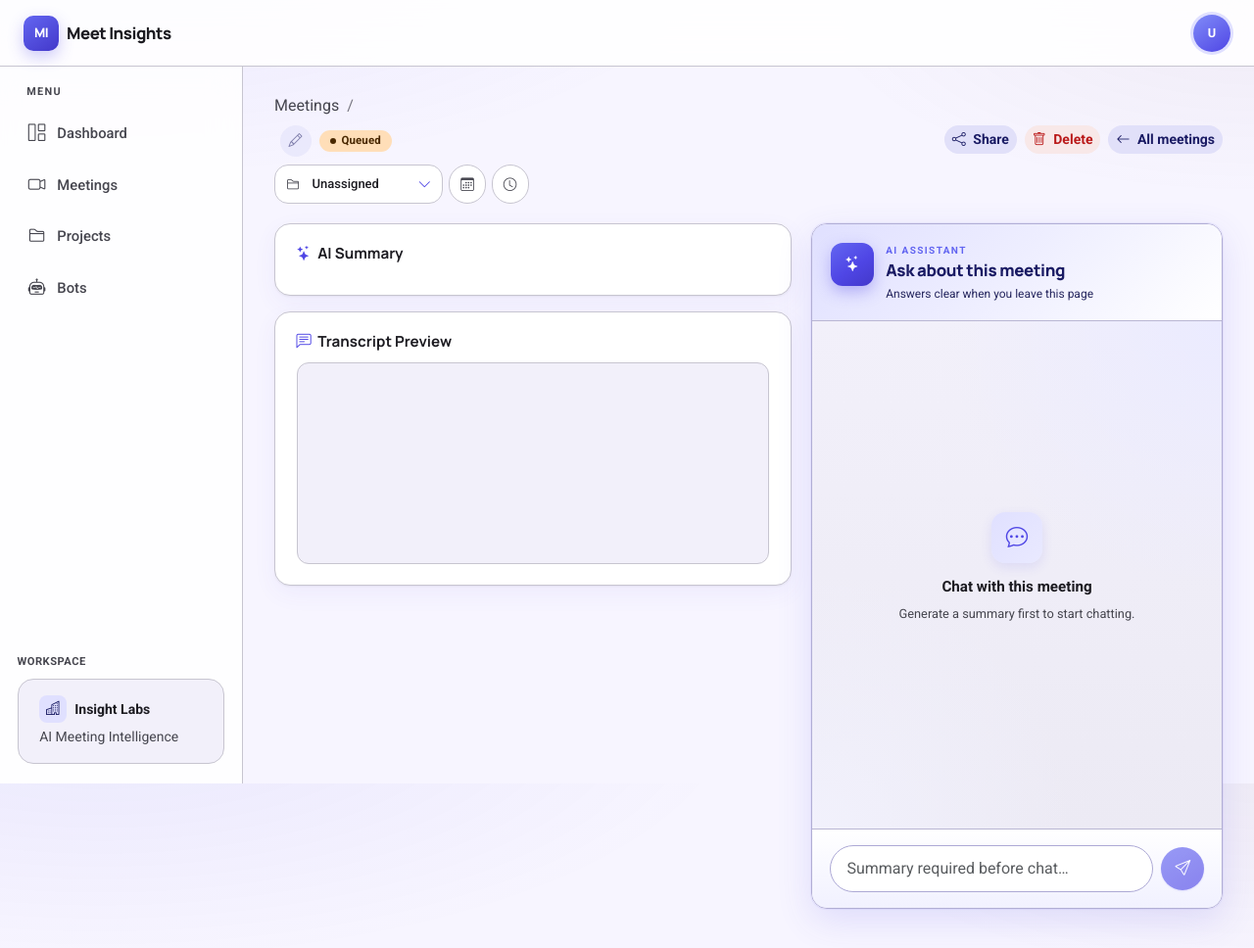
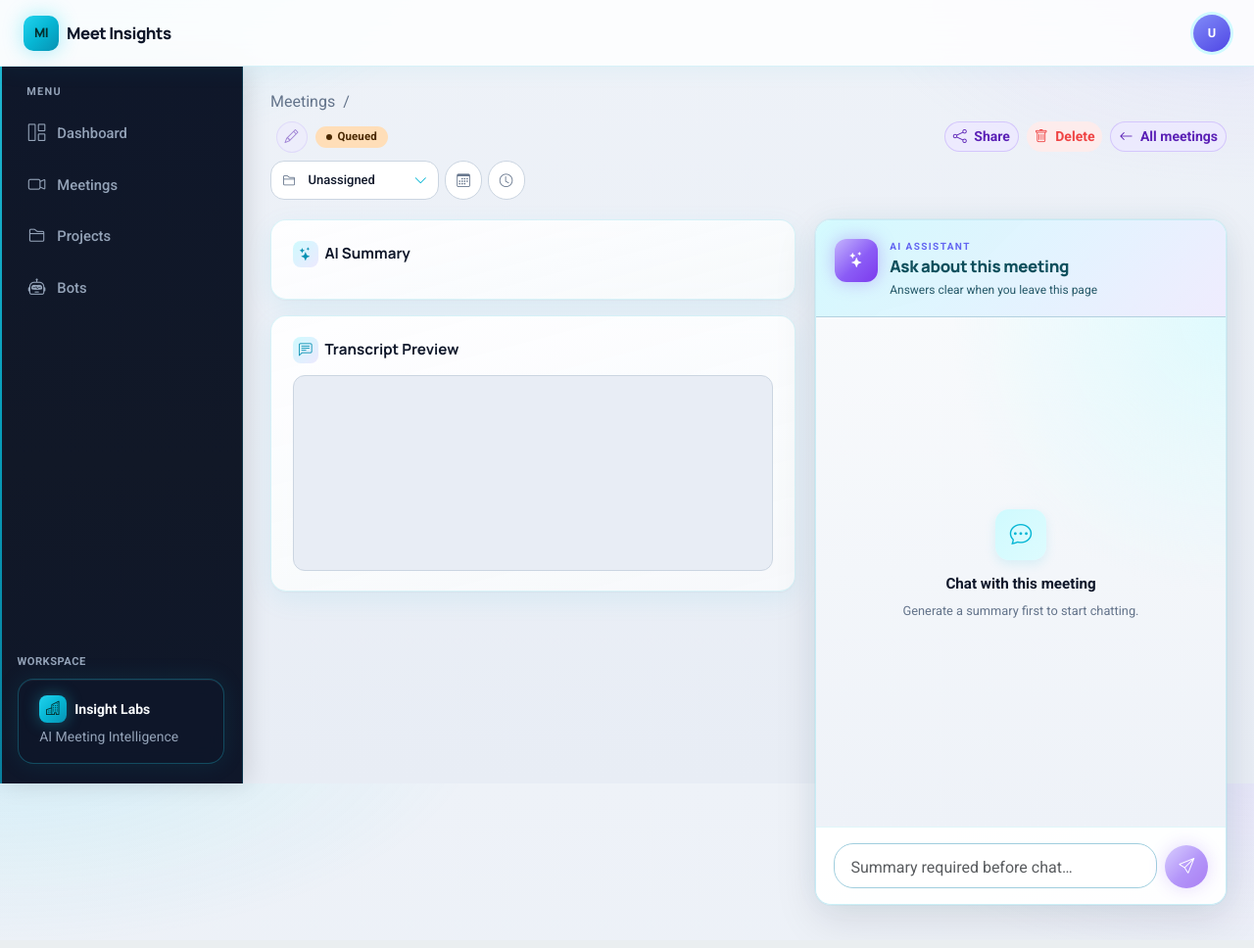
Before and after one commit to sumitsil-massoftind/MeetInsights-Web, a Python web app: template app/templates/meeting/detail.html in a window 1280 px wide. Shown: the whole page at 98% size. After the commit the page ends 942 px from the top, so only its background shows below. Run offline with Jinja, Linux system fonts and the light colour scheme; the template is opened without the code that fills it, so the values that code supplies are empty.

Commit message:
UI_redesign

```diff
--- a/app/static/css/app.css
+++ b/app/static/css/app.css
@@ -1,30 +1,29 @@
 :root {
   color-scheme: light;
-  /* Material 3 — indigo seed */
-  --md-primary: #4f46e5;
-  --md-on-primary: #ffffff;
-  --md-primary-container: #e0e0ff;
-  --md-on-primary-container: #1a1b64;
-  --md-secondary: #5b5c7a;
-  --md-secondary-container: #e1e0f9;
-  --md-tertiary: #7d5260;
-  --md-surface: #f7f5ff;
-  --md-surface-bright: #fffbff;
+  --md-primary: #06b6d4;
+  --md-on-primary: #042f2e;
+  --md-primary-container: #cffafe;
+  --md-on-primary-container: #0e4f5c;
+  --md-secondary: #64748b;
+  --md-secondary-container: #e2e8f0;
+  --md-tertiary: #8b5cf6;
+  --md-surface: #eef2f8;
+  --md-surface-bright: #f8fafc;
   --md-surface-container-lowest: #ffffff;
-  --md-surface-container-low: #f2f0fa;
-  --md-surface-container: #eceaf4;
-  --md-surface-container-high: #e6e4ee;
-  --md-on-surface: #1c1b21;
-  --md-on-surface-variant: #46464f;
-  --md-outline: #777680;
-  --md-outline-variant: #c7c5d0;
-  --md-error: #ba1a1a;
-  --md-success: #146c2e;
-  --md-warning: #8d4f00;
-  --md-info: #0061a4;
+  --md-surface-container-low: #e8edf5;
+  --md-surface-container: #dfe6f0;
+  --md-surface-container-high: #d5dde8;
+  --md-on-surface: #0f172a;
+  --md-on-surface-variant: #64748b;
+  --md-outline: #64748b;
+  --md-outline-variant: #cbd5e1;
+  --md-error: #ef4444;
+  --md-success: #10b981;
+  --md-warning: #f59e0b;
+  --md-info: #0ea5e9;
 
   --mi-primary: var(--md-primary);
-  --mi-primary-hover: #4338ca;
+  --mi-primary-hover: #0891b2;
   --mi-primary-soft: var(--md-primary-container);
   --mi-bg: var(--md-surface);
   --mi-surface: var(--md-surface-container-lowest);
@@ -33,8 +32,8 @@
   --mi-text-muted: var(--md-on-surface-variant);
   --mi-radius: 16px;
   --mi-radius-sm: 12px;
-  --mi-shadow: 0 1px 2px rgba(28, 27, 33, 0.06), 0 8px 24px rgba(79, 70, 229, 0.06);
-  --mi-shadow-lg: 0 12px 32px rgba(28, 27, 33, 0.08);
+  --mi-shadow: 0 1px 2px rgba(15, 23, 42, 0.04), 0 8px 28px rgba(6, 182, 212, 0.08);
+  --mi-shadow-lg: 0 16px 44px rgba(15, 23, 42, 0.1);
   --mi-sidebar-width: 248px;
   --mi-navbar-height: 68px;
   --mi-success: var(--md-success);
@@ -42,8 +41,8 @@
   --mi-danger: var(--md-error);
   --mi-info: var(--md-info);
 
-  --bs-primary: #4f46e5;
-  --bs-primary-rgb: 79, 70, 229;
+  --bs-primary: #06b6d4;
+  --bs-primary-rgb: 6, 182, 212;
   --bs-body-font-family: "Roboto", "Segoe UI", system-ui, sans-serif;
   --bs-body-bg: var(--md-surface);
   --bs-body-color: var(--md-on-surface);
@@ -61,10 +60,7 @@ body {
 
 body {
   font-family: "Roboto", "Segoe UI", system-ui, -apple-system, sans-serif;
-  background:
-    radial-gradient(1200px 480px at 8% -10%, rgba(79, 70, 229, 0.08), transparent 55%),
-    radial-gradient(900px 400px at 100% 0%, rgba(125, 82, 96, 0.06), transparent 50%),
-    var(--mi-bg);
+  background: var(--mi-bg);
   color: var(--mi-text);
   -webkit-font-smoothing: antialiased;
 }
@@ -140,8 +136,8 @@ a:hover {
   width: 36px;
   height: 36px;
   border-radius: 10px;
-  background: linear-gradient(145deg, #6366f1, #4338ca);
-  color: #fff;
+  background: linear-gradient(145deg, #22d3ee, #06b6d4);
+  color: #042f2e;
   display: inline-flex;
   align-items: center;
   justify-content: center;
@@ -1807,15 +1803,23 @@ a:hover {
 .chat-input-row {
   display: flex;
   gap: 0.55rem;
-  align-items: center;
+  align-items: flex-end;
 }
 
 .chat-input-row .form-control,
 .chat-input-row .chat-input {
-  border-radius: 999px;
+  flex: 1;
+  min-width: 0;
+  min-height: 44px;
+  max-height: 160px;
+  border-radius: 1.25rem;
   padding: 0.7rem 1.05rem;
   border-color: color-mix(in srgb, var(--md-primary) 22%, var(--mi-border));
   background: #fff;
+  resize: none;
+  overflow-y: hidden;
+  line-height: 1.45;
+  field-sizing: content;
 }
 
 .chat-input-row .form-control:focus,
--- /dev/null
+++ b/app/static/css/theme-material.css
@@ -0,0 +1,403 @@
+/* Meet Insights — Futuristic glass theme (layout-safe) */
+
+:root {
+  --md-primary: #06b6d4;
+  --md-on-primary: #042f2e;
+  --md-primary-container: #cffafe;
+  --md-on-primary-container: #0e4f5c;
+  --md-secondary: #64748b;
+  --md-secondary-container: #e2e8f0;
+  --md-tertiary: #8b5cf6;
+  --md-tertiary-container: #ede9fe;
+  --md-surface: #eef2f8;
+  --md-surface-bright: #f8fafc;
+  --md-surface-container-lowest: #ffffff;
+  --md-surface-container-low: #e8edf5;
+  --md-surface-container: #dfe6f0;
+  --md-surface-container-high: #d5dde8;
+
+  --mi-primary: #06b6d4;
+  --mi-primary-hover: #0891b2;
+  --mi-primary-soft: #cffafe;
+  --mi-bg: #eef2f8;
+  --mi-border: #cbd5e1;
+  --mi-text: #0f172a;
+  --mi-text-muted: #64748b;
+  --mi-shadow: 0 1px 2px rgba(15, 23, 42, 0.04), 0 8px 28px rgba(6, 182, 212, 0.08);
+  --mi-shadow-lg: 0 16px 44px rgba(15, 23, 42, 0.1), 0 0 0 1px rgba(6, 182, 212, 0.06);
+
+  --mi-accent: #8b5cf6;
+  --mi-accent-soft: #ede9fe;
+  --mi-neon-cyan: #22d3ee;
+  --mi-neon-violet: #a78bfa;
+
+  --mi-gradient-primary: linear-gradient(135deg, #22d3ee 0%, #06b6d4 50%, #0891b2 100%);
+  --mi-gradient-accent: linear-gradient(135deg, #c4b5fd 0%, #8b5cf6 55%, #7c3aed 100%);
+  --mi-gradient-surface: linear-gradient(165deg, rgba(255, 255, 255, 0.92) 0%, rgba(248, 250, 252, 0.88) 100%);
+  --mi-gradient-header: linear-gradient(135deg, rgba(207, 250, 254, 0.9) 0%, rgba(237, 233, 254, 0.85) 100%);
+  --mi-gradient-media: linear-gradient(145deg, #0b1120 0%, #1e1b4b 40%, #0e7490 75%, #06b6d4 100%);
+  --mi-gradient-sidebar: linear-gradient(180deg, #0f172a 0%, #111827 55%, #0f172a 100%);
+  --mi-gradient-sidebar-active: linear-gradient(135deg, rgba(6, 182, 212, 0.22) 0%, rgba(139, 92, 246, 0.18) 100%);
+  --mi-gradient-hero: linear-gradient(120deg, rgba(6, 182, 212, 0.1) 0%, rgba(139, 92, 246, 0.08) 100%);
+
+  --bs-primary: #06b6d4;
+  --bs-primary-rgb: 6, 182, 212;
+}
+
+/* ── Layout fixes (do not constrain width) ── */
+.app-body {
+  width: 100%;
+}
+
+.main-content {
+  flex: 1;
+  min-width: 0;
+  width: 100%;
+  max-width: none;
+  padding: 1.5rem 1.75rem 2.25rem;
+}
+
+.meeting-layout {
+  width: 100%;
+}
+
+/* Hero header — dashboard/list pages only */
+.page-header:not(.meeting-detail-header):not(.project-detail-header) {
+  padding: 1.1rem 1.25rem;
+  margin-bottom: 1.35rem;
+  border-radius: 16px;
+  background: var(--mi-gradient-hero);
+  border: 1px solid rgba(6, 182, 212, 0.18);
+  backdrop-filter: blur(8px);
+}
+
+.meeting-detail-header,
+.project-detail-header {
+  padding: 0;
+  margin-bottom: 1.25rem;
+  background: transparent;
+  border: none;
+  border-radius: 0;
+}
+
+/* ── Shell ── */
+body {
+  background:
+    radial-gradient(900px 420px at 0% -8%, rgba(34, 211, 238, 0.14), transparent 55%),
+    radial-gradient(800px 380px at 100% 0%, rgba(167, 139, 250, 0.12), transparent 50%),
+    linear-gradient(180deg, #eef2f8 0%, #e8edf5 100%);
+}
+
+.top-navbar {
+  background: rgba(255, 255, 255, 0.82);
+  border-bottom: 1px solid rgba(6, 182, 212, 0.15);
+  backdrop-filter: blur(16px);
+  box-shadow: 0 4px 24px rgba(6, 182, 212, 0.06);
+}
+
+/* Dark futuristic sidebar */
+.sidebar {
+  position: sticky;
+  background: var(--mi-gradient-sidebar);
+  border-right: 1px solid rgba(6, 182, 212, 0.2);
+  box-shadow: 4px 0 24px rgba(0, 0, 0, 0.12);
+}
+
+.sidebar::after {
+  content: "";
+  position: absolute;
+  top: 0;
+  left: 0;
+  bottom: 0;
+  width: 2px;
+  background: var(--mi-gradient-primary);
+  opacity: 0.85;
+}
+
+.sidebar-kicker,
+.sidebar .workspace-label {
+  color: #94a3b8 !important;
+}
+
+.sidebar .workspace-card.mi-card {
+  background: rgba(15, 23, 42, 0.72) !important;
+  border: 1px solid rgba(34, 211, 238, 0.28) !important;
+  backdrop-filter: blur(10px);
+  box-shadow:
+    inset 0 1px 0 rgba(255, 255, 255, 0.06),
+    0 0 24px rgba(6, 182, 212, 0.1) !important;
+}
+
+.sidebar .workspace-card .fw-semibold {
+  color: #f8fafc !important;
+}
+
+.sidebar .workspace-card .text-muted-mi {
+  color: #94a3b8 !important;
+}
+
+.nav-side-link {
+  color: #94a3b8;
+  border-radius: 10px;
+}
+
+.nav-side-link:hover {
+  background: rgba(6, 182, 212, 0.12);
+  color: #e2e8f0;
+}
+
+.nav-side-link.active {
+  background: var(--mi-gradient-sidebar-active);
+  color: #f8fafc;
+  box-shadow:
+    inset 0 0 0 1px rgba(34, 211, 238, 0.25),
+    0 0 20px rgba(6, 182, 212, 0.12);
+}
+
+.nav-side-link.active i {
+  color: var(--mi-neon-cyan);
+}
+
+.sidebar .workspace-icon {
+  background: var(--mi-gradient-primary);
+  color: #042f2e;
+  box-shadow: 0 0 16px rgba(34, 211, 238, 0.35);
+}
+
+.brand-mark,
+.auth-logo-mark {
+  background: var(--mi-gradient-primary);
+  box-shadow: 0 0 20px rgba(34, 211, 238, 0.4);
+}
+
+.page-kicker {
+  background: rgba(6, 182, 212, 0.12);
+  color: #0e7490;
+  display: inline-block;
+  padding: 0.2rem 0.6rem;
+  border-radius: 999px;
+  border: 1px solid rgba(6, 182, 212, 0.2);
+}
+
+/* Glass cards */
+.mi-card {
+  background: var(--mi-gradient-surface);
+  border: 1px solid rgba(6, 182, 212, 0.14);
+  border-radius: 16px;
+  backdrop-filter: blur(10px);
+  box-shadow: var(--mi-shadow);
+}
+
+.stat-card::after {
+  background: var(--mi-gradient-accent);
+}
+
+.stat-icon {
+  background: linear-gradient(135deg, #cffafe, #ede9fe);
+  color: #0891b2;
+}
+
+.how-step-num {
+  background: var(--mi-gradient-primary);
+  color: #042f2e;
+  box-shadow: 0 0 16px rgba(34, 211, 238, 0.3);
+}
+
+.row .col-md-4:nth-child(2) .how-step-num {
+  background: var(--mi-gradient-accent);
+  color: #fff;
+  box-shadow: 0 0 16px rgba(139, 92, 246, 0.35);
+}
+
+.join-meeting-card {
+  background:
+    radial-gradient(circle at 100% 0%, rgba(34, 211, 238, 0.12), transparent 45%),
+    var(--mi-gradient-surface);
+  border-color: rgba(6, 182, 212, 0.2);
+}
+
+/* Buttons */
+.btn-primary {
+  --bs-btn-bg: transparent;
+  --bs-btn-border-color: transparent;
+  --bs-btn-hover-bg: transparent;
+  --bs-btn-hover-border-color: transparent;
+  --bs-btn-active-bg: transparent;
+  --bs-btn-active-border-color: transparent;
+  background: var(--mi-gradient-primary) !important;
+  border: none !important;
+  color: #042f2e !important;
+  font-weight: 650;
+  box-shadow: 0 0 20px rgba(34, 211, 238, 0.35);
+}
+
+.btn-primary:hover,
+.btn-primary:focus {
+  filter: brightness(1.06);
+  box-shadow: 0 0 28px rgba(34, 211, 238, 0.45);
+  color: #042f2e !important;
+}
+
+.btn-outline-primary {
+  border-color: rgba(6, 182, 212, 0.5);
+  color: #0891b2;
+}
+
+.btn-outline-primary:hover {
+  background: rgba(207, 250, 254, 0.8);
+  border-color: #06b6d4;
+  color: #0e7490;
+}
+
+.btn-soft {
+  background: rgba(237, 233, 254, 0.9);
+  color: #5b21b6;
+  border: 1px solid rgba(139, 92, 246, 0.25);
+}
+
+.section-title i {
+  background: linear-gradient(135deg, #cffafe, #ede9fe);
+  color: #0891b2;
+  width: 1.65rem;
+  height: 1.65rem;
+  border-radius: 8px;
+  display: inline-flex;
+  align-items: center;
+  justify-content: center;
+  font-size: 0.85rem;
+}
+
+/* Meeting detail */
+.recording-card {
+  background: var(--mi-gradient-media);
+  box-shadow: 0 20px 50px rgba(11, 17, 32, 0.45), 0 0 40px rgba(6, 182, 212, 0.08);
+  border-radius: 16px;
+}
+
+.recording-card--synced {
+  background:
+    radial-gradient(circle at 88% 10%, rgba(34, 211, 238, 0.25), transparent 42%),
+    radial-gradient(circle at 10% 90%, rgba(167, 139, 250, 0.18), transparent 40%),
+    var(--mi-gradient-media);
+}
+
+.recording-transcript-head {
+  background: linear-gradient(90deg, rgba(6, 182, 212, 0.28), rgba(139, 92, 246, 0.12));
+}
+
+.recording-transcript-panel .transcript-segment.is-active {
+  border-color: rgba(34, 211, 238, 0.55);
+  background: linear-gradient(135deg, #f0fdfa 0%, #ecfeff 100%);
+}
+
+.recording-transcript-panel .transcript-segment.is-active::before {
+  background: var(--mi-gradient-accent);
+}
+
+/* Chat — stable flex, no broken borders */
+.chat-panel {
+  position: sticky;
+  top: calc(var(--mi-navbar-height) + 1rem);
+  width: 100%;
+  min-width: 0;
+  height: calc(100vh - var(--mi-navbar-height) - 2rem);
+  max-height: calc(100vh - var(--mi-navbar-height) - 2rem);
+  display: flex;
+  flex-direction: column;
+  background: var(--mi-gradient-surface);
+  border: 1px solid rgba(6, 182, 212, 0.2);
+  border-radius: 16px;
+  box-shadow:
+    var(--mi-shadow-lg),
+    0 0 32px rgba(6, 182, 212, 0.06);
+  overflow: hidden;
+}
+
+.chat-panel-header {
+  background: var(--mi-gradient-header);
+  flex-shrink: 0;
+}
+
+.chat-panel-icon--glow {
+  background: var(--mi-gradient-accent);
+  color: #fff;
+  box-shadow: 0 0 18px rgba(139, 92, 246, 0.4);
+}
+
+.chat-messages {
+  flex: 1 1 auto;
+  min-height: 0;
+  background:
+    radial-gradient(circle at 100% 0%, rgba(207, 250, 254, 0.6), transparent 42%),
+    linear-gradient(180deg, #f8fafc 0%, #eef2f8 100%);
+}
+
+.chat-input-area {
+  margin-top: auto;
+  flex-shrink: 0;
+  background: rgba(255, 255, 255, 0.9);
+  border-top: 1px solid rgba(6, 182, 212, 0.12);
+}
+
+.chat-bubble.user {
+  background: var(--mi-gradient-primary);
+  color: #042f2e;
+  box-shadow: 0 0 16px rgba(34, 211, 238, 0.2);
+}
+
+.chat-send-btn {
+  background: var(--mi-gradient-accent) !important;
+  color: #fff !important;
+  box-shadow: 0 0 18px rgba(139, 92, 246, 0.35);
+}
+
+.chat-suggestion:hover {
+  background: rgba(207, 250, 254, 0.8);
+  border-color: #06b6d4;
+}
+
+/* Auth */
+.auth-shell {
+  background:
+    radial-gradient(900px 480px at 10% 15%, rgba(34, 211, 238, 0.18), transparent 55%),
+    radial-gradient(700px 400px at 90% 80%, rgba(167, 139, 250, 0.14), transparent 52%),
+    #0f172a;
+}
+
+.auth-brand-inner .auth-headline,
+.auth-brand-inner .auth-lede,
+.auth-logo-name {
+  color: #f1f5f9;
+}
+
+.auth-proof li {
+  color: #cbd5e1;
+}
+
+.auth-blob-a {
+  background: radial-gradient(circle, #22d3ee 0%, transparent 70%);
+}
+
+.auth-blob-b {
+  background: radial-gradient(circle, #a78bfa 0%, transparent 70%);
+}
+
+.auth-proof i {
+  background: rgba(6, 182, 212, 0.15);
+  color: #22d3ee;
+}
+
+.form-control:focus,
+.form-select:focus {
+  border-color: #06b6d4;
+  box-shadow: 0 0 0 3px rgba(34, 211, 238, 0.2);
+}
+
+@media (max-width: 991.98px) {
+  .chat-panel {
+    position: relative;
+    top: 0;
+    height: min(560px, 70vh);
+    max-height: none;
+  }
+}
--- a/app/static/js/chat.js
+++ b/app/static/js/chat.js
@@ -199,6 +199,55 @@ function selectedMeetingIdsWithSummary() {
     .map((el) => el.value);
 }
 
+const CHAT_INPUT_MAX_HEIGHT = 160;
+
+function getChatMessageInput(root) {
+  return (
+    (root && root.querySelector('textarea[name="message"], input[name="message"]')) ||
+    null
+  );
+}
+
+function autoResizeChatInput(textarea) {
+  if (!textarea || textarea.tagName !== "TEXTAREA") return;
+  textarea.style.height = "auto";
+  const maxHeight = CHAT_INPUT_MAX_HEIGHT;
+  const nextHeight = Math.min(textarea.scrollHeight, maxHeight);
+  textarea.style.height = `${nextHeight}px`;
+  textarea.style.overflowY = textarea.scrollHeight > maxHeight ? "auto" : "hidden";
+}
+
+function resetChatInputHeight(textarea) {
+  if (!textarea || textarea.tagName !== "TEXTAREA") return;
+  textarea.style.height = "";
+  autoResizeChatInput(textarea);
+}
+
+function bindChatInputAutoResize(textarea) {
+  if (!textarea || textarea.dataset.miAutoResize === "true") return;
+  textarea.dataset.miAutoResize = "true";
+
+  autoResizeChatInput(textarea);
+
+  textarea.addEventListener("input", () => autoResizeChatInput(textarea));
+
+  textarea.addEventListener("keydown", (event) => {
+    if (event.key !== "Enter" || event.shiftKey) return;
+    event.preventDefault();
+    const form = textarea.closest(".chat-form");
+    if (!form) return;
+    if (typeof form.requestSubmit === "function") {
+      form.requestSubmit();
+    } else {
+      form.dispatchEvent(new Event("submit", { cancelable: true, bubbles: true }));
+    }
+  });
+}
+
+function initChatInputAutoResize() {
+  document.querySelectorAll(".chat-input").forEach(bindChatInputAutoResize);
+}
+
 async function sendMeetingChat(form, message) {
   const panel = form.closest(".chat-panel");
   const meetingId = panel && panel.getAttribute("data-meeting-id");
@@ -244,6 +293,8 @@ async function sendProjectChat(form, message, meetingIds) {
 }
 
 function initChatPage() {
+  initChatInputAutoResize();
+
   document.querySelectorAll(".chat-form").forEach((form) => {
     if (form.dataset.miChatBound === "true") return;
     form.dataset.miChatBound = "true";
@@ -261,7 +312,7 @@ function initChatPage() {
         return;
       }
 
-      const input = form.querySelector('input[name="message"], textarea[name="message"]');
+      const input = getChatMessageInput(form);
       if (!input) return;
 
       const message = (input.value || "").trim();
@@ -275,6 +326,7 @@ function initChatPage() {
 
       if (submitBtn) submitBtn.disabled = true;
       input.value = "";
+      resetChatInputHeight(input);
       input.focus();
       const userBubble = appendUserBubble(messages, message);
       const typingBubble = appendAssistantTyping(messages);
@@ -300,6 +352,7 @@ function initChatPage() {
         }
         if (userBubble) userBubble.remove();
         input.value = message;
+        autoResizeChatInput(input);
         input.focus();
         if (typeof showToast === "function") {
           showToast(err.message || "Unable to send message.");
@@ -348,9 +401,10 @@ function initChatPage() {
         }
       }
 
-      const input = form.querySelector('input[name="message"]');
+      const input = getChatMessageInput(form);
       if (!input || input.disabled) return;
       input.value = prompt;
+      autoResizeChatInput(input);
       if (typeof form.requestSubmit === "function") {
         form.requestSubmit();
       } else {
--- a/app/static/js/summary-socket.js
+++ b/app/static/js/summary-socket.js
@@ -68,12 +68,14 @@
       badge.hidden = false;
       badge.textContent = "Ready";
     }
-    const input = panel.querySelector('input[name="message"]');
+    const input = panel.querySelector('textarea[name="message"], input[name="message"]');
     const sendBtn = panel.querySelector(".chat-send-btn");
     if (input) {
       input.disabled = false;
       input.required = true;
       input.placeholder = "Ask anything about this meeting…";
+      if (typeof bindChatInputAutoResize === "function") bindChatInputAutoResize(input);
+      if (typeof autoResizeChatInput === "function") autoResizeChatInput(input);
     }
     if (sendBtn) sendBtn.disabled = false;
   }
--- a/app/templates/base.html
+++ b/app/templates/base.html
@@ -9,7 +9,8 @@
   <link href="https://fonts.googleapis.com/css2?family=Manrope:wght@500;600;700;800&family=Roboto:wght@400;500;700&display=swap" rel="stylesheet">
   <link href="https://cdn.jsdelivr.net/npm/bootstrap@5.3.3/dist/css/bootstrap.min.css" rel="stylesheet">
   <link href="https://cdn.jsdelivr.net/npm/bootstrap-icons@1.11.3/font/bootstrap-icons.min.css" rel="stylesheet">
-  <link href="{{ url_for('static', path='css/app.css') }}?v=chat-md-grad-1" rel="stylesheet">
+  <link href="{{ url_for('static', path='css/app.css') }}?v=layout-fix-1" rel="stylesheet">
+  <link href="{{ url_for('static', path='css/theme-material.css') }}?v=future-4" rel="stylesheet">
   {% block head %}{% endblock %}
 </head>
 <body>
@@ -92,7 +93,7 @@
   <script src="{{ url_for('static', path='js/navigation.js') }}?v=dash-1"></script>
   <script src="{{ url_for('static', path='js/app.js') }}?v=copy-summary-1"></script>
   <script src="{{ url_for('static', path='js/summary-socket.js') }}?v=topics-2"></script>
-  <script src="{{ url_for('static', path='js/chat.js') }}?v=chat-md-3"></script>
+  <script src="{{ url_for('static', path='js/chat.js') }}?v=chat-resize-1"></script>
   <script src="{{ url_for('static', path='js/bots.js') }}"></script>
   {% block scripts %}{% endblock %}
 </body>
--- a/app/templates/meeting/detail.html
+++ b/app/templates/meeting/detail.html
@@ -445,14 +445,14 @@
       <div class="chat-input-area">
         <form class="chat-form" data-chat-kind="meeting" novalidate>
           <div class="chat-input-row">
-            <input
-              type="text"
+            <textarea
               name="message"
               class="form-control chat-input"
+              rows="1"
               placeholder="{% if meeting.no_audio %}No audio in this meeting…{% elif meeting.has_summary %}Ask anything about this meeting…{% else %}Summary required before chat…{% endif %}"
               autocomplete="off"
               {% if not meeting.has_summary %}disabled{% else %}required{% endif %}
-            >
+            ></textarea>
             <button
               type="submit"
               class="btn btn-primary chat-send-btn"
--- a/app/templates/project/detail.html
+++ b/app/templates/project/detail.html
@@ -190,15 +190,15 @@
         <form class="chat-form" data-chat-kind="project" novalidate>
           <input type="hidden" name="meeting_ids" id="selected-meeting-ids" value="">
           <div class="chat-input-row">
-            <input
-              type="text"
+            <textarea
               name="message"
               id="project-chat-input"
               class="form-control chat-input"
+              rows="1"
               placeholder="Ask about selected meetings…"
               autocomplete="off"
               required
-            >
+            ></textarea>
             <button type="submit" class="btn btn-primary chat-send-btn" id="project-chat-send" title="Send" disabled>
               <i class="bi bi-send"></i>
             </button>
```
